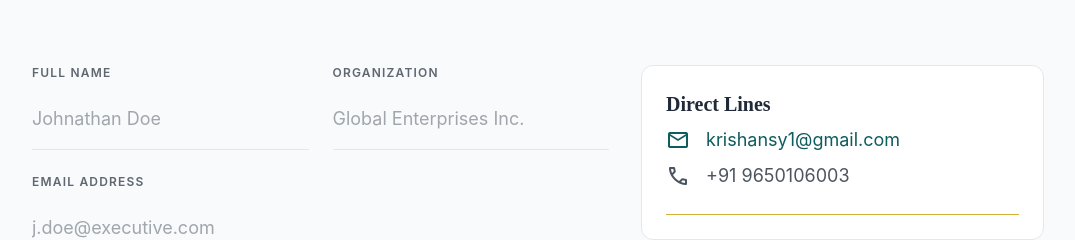
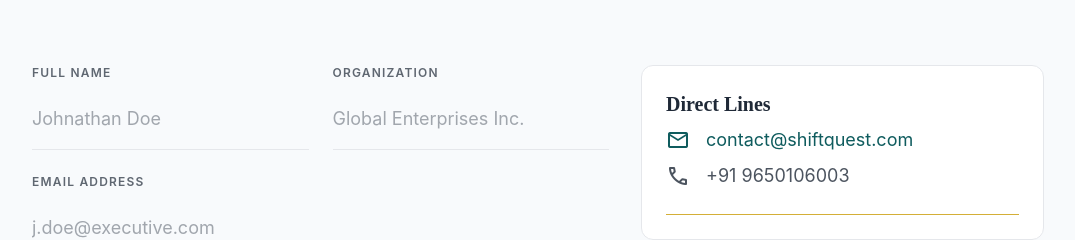
Before and after one commit to Mohitthebad/Dr.krishan, a React (Vite) app: page / in a window 1280 px wide. Shown: the part 9620-9860 px from the top of the page, without its empty margins (102-1177 px from the left). Built offline with nearby package versions, Linux system fonts and the light colour scheme.

Commit message:
Update contact email in Contact component

```diff
--- a/src/Component/Contact.jsx
+++ b/src/Component/Contact.jsx
@@ -151,7 +151,7 @@ export default function Contact() {
                         href="mailto:krishansy1@gmail.com"
                       >
                         <span className="material-symbols-outlined text-[20px]">mail</span>
-                        krishansy1@gmail.com
+                        contact@shiftquest.com
                       </a>
                       <a
                         className="text-lg text-charcoal/80 hover:text-charcoal transition-colors flex items-center gap-4"
```
